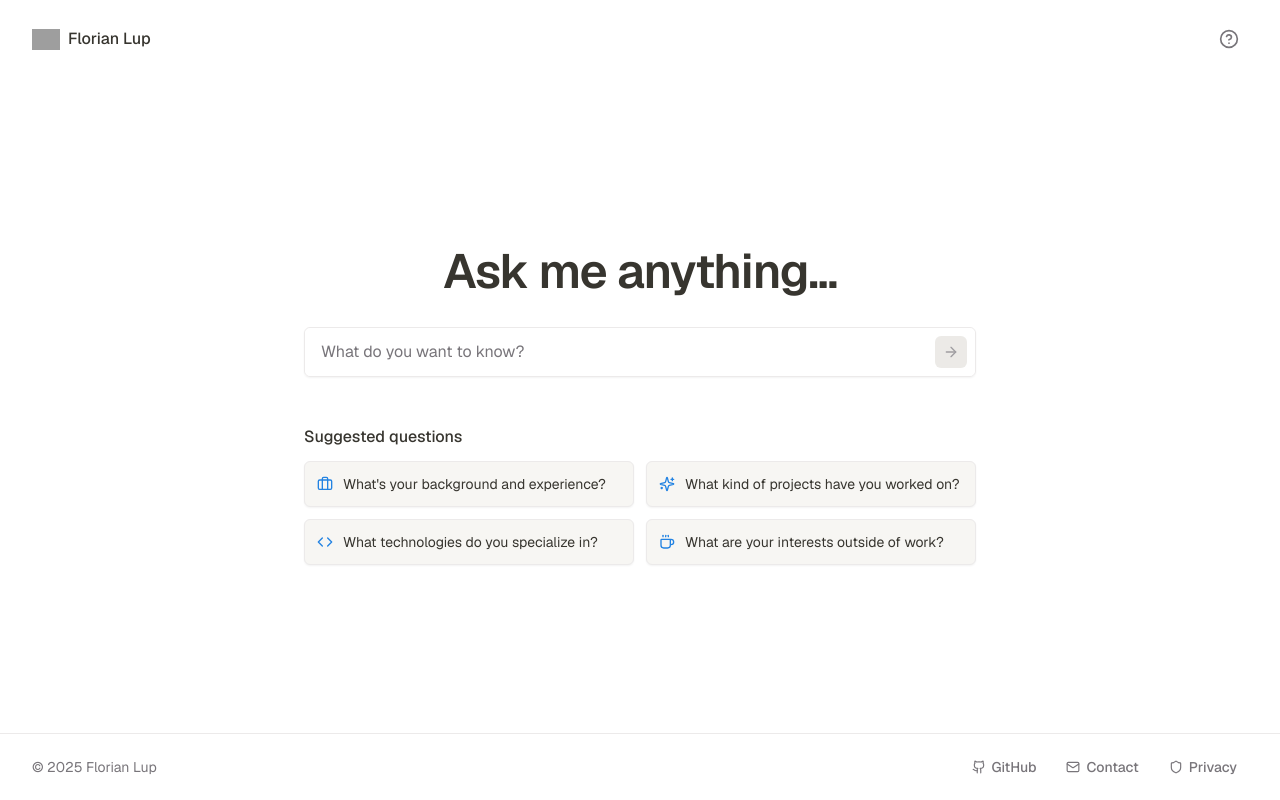
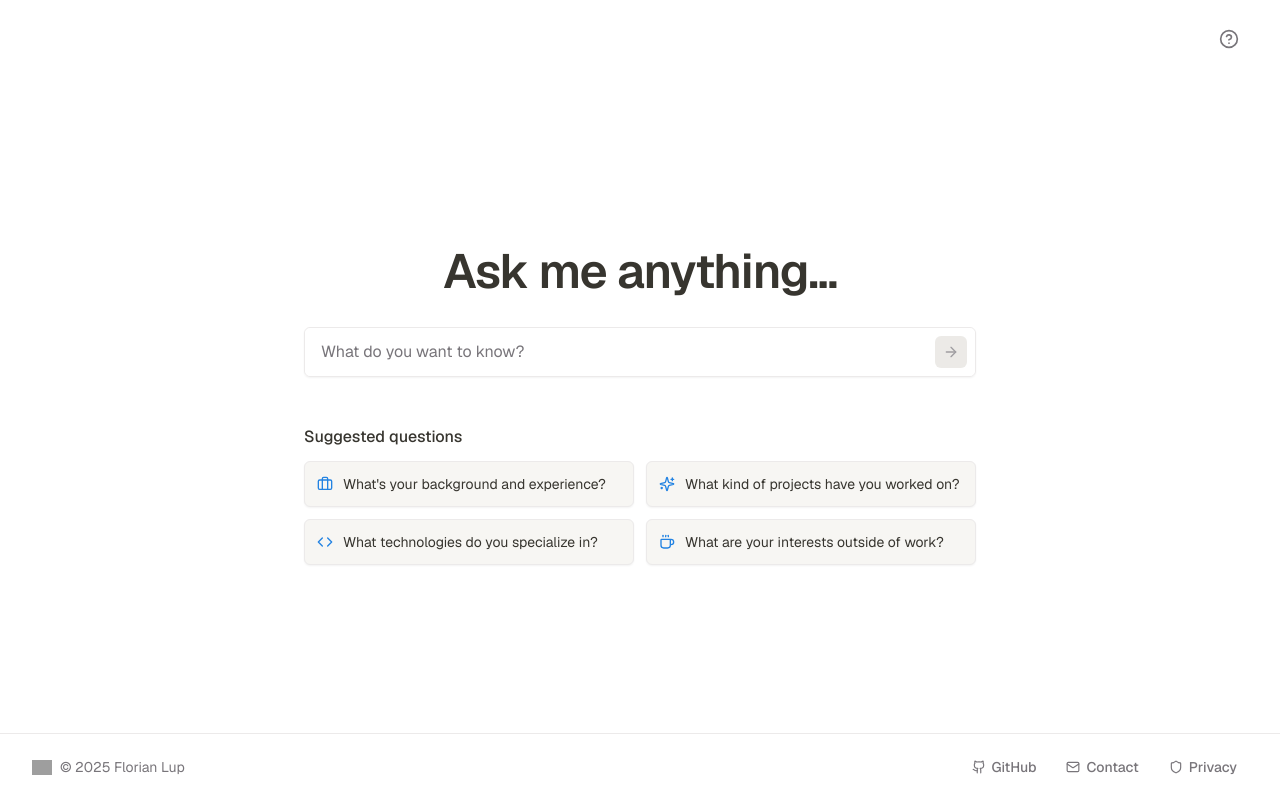
Before and after one commit to florian-lup/mirror-image, a Next.js app: page / in a window 1280 px wide. Built offline with nearby package versions, Linux system fonts and the light colour scheme; grey boxes are pictures that could not be loaded.

Commit message:
moved icon from page header to page footer

```diff
--- a/src/components/HomePage/layouts/PageFooter.tsx
+++ b/src/components/HomePage/layouts/PageFooter.tsx
@@ -1,5 +1,6 @@
 import { lazy, Suspense } from 'react';
 import Link from 'next/link';
+import Image from 'next/image';
 import { BaseLinkProps } from '@/types';
 import { Github, ExternalLink } from 'lucide-react';
 import { cn } from '@/lib/utils';
@@ -40,7 +41,16 @@ export const PageFooter = () => {
       <div className="container mx-auto max-w-none px-4 sm:px-6 lg:px-8">
         <div className="flex flex-col sm:flex-row justify-between items-center w-full gap-3">
           <div className="text-sm text-muted-foreground order-2 sm:order-1 w-full sm:w-auto text-center sm:text-left">
-            © {new Date().getFullYear()} Florian Lup
+            <div className="flex items-center gap-2 justify-center sm:justify-start">
+              <Image
+                src="/logo.svg"
+                alt="Logo"
+                width={20}
+                height={20}
+                className="object-contain"
+              />
+              <span>© {new Date().getFullYear()} Florian Lup</span>
+            </div>
           </div>
           <nav className="flex items-center gap-x-2 order-1 sm:order-2 w-full sm:w-auto justify-center sm:justify-end">
             <BaseLink
--- a/src/components/HomePage/layouts/PageHeader.tsx
+++ b/src/components/HomePage/layouts/PageHeader.tsx
@@ -1,5 +1,4 @@
 import { lazy, Suspense } from 'react';
-import Image from 'next/image';
 
 const HelpPopover = lazy(() => import('../popovers/HelpPopover').then(module => ({
   default: module.HelpPopover
@@ -13,17 +12,7 @@ export const PageHeader = () => {
   return (
     <header className="w-full py-5">
       <div className="container mx-auto max-w-none px-4 sm:px-6 lg:px-8">
-        <div className="flex justify-between items-center w-full">
-          <div className="flex items-center gap-2">
-            <Image
-              src="/logo.svg"
-              alt="Logo"
-              width={28}
-              height={28}
-              className="object-contain"
-            />
-            <span className="text-base font-medium text-foreground">Florian Lup</span>
-          </div>
+        <div className="flex justify-end items-center w-full">
           <nav className="flex items-center">
             <Suspense fallback={<PopoverFallback />}>
               <HelpPopover />
```
